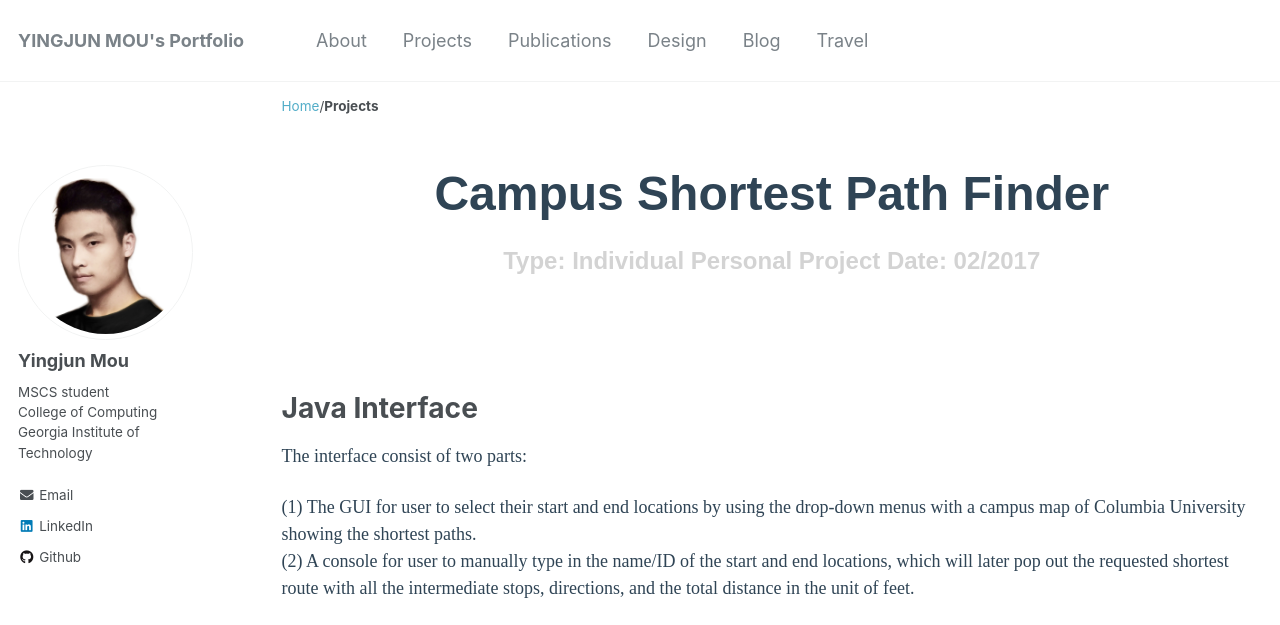
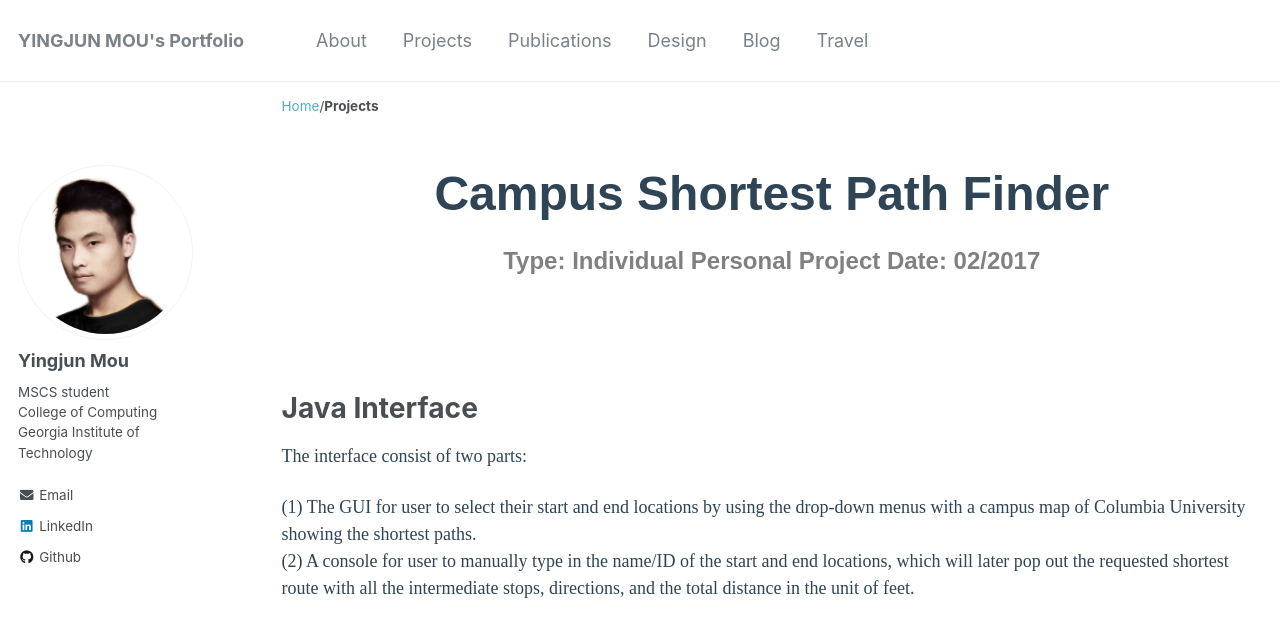
Before and after one commit to yingjun-mou/yingjun-mou.github.io, a Jekyll site: the page built from _pages/PP-001-path-finder.html, in a window 1280 px wide and 1400 px high. Shown: the top 625 px of the window. Built offline with Jekyll 4.4.1, drawn with Linux system fonts in a browser that asks for light colours; grey boxes are pictures that could not be loaded.

Commit message:
Update PP-001-path-finder.html

```diff
--- a/_pages/PP-001-path-finder.html
+++ b/_pages/PP-001-path-finder.html
@@ -17,7 +17,7 @@
 
     .project-subtitle {
        text-align: center;
-       color: lightgrey;
+       color: gray;
        font-size: 24px;
        font-weight: bold;
        font-family: sans-serif;
@@ -118,10 +118,10 @@
 
 
 <div id="wrapper">
-    <video id="video1" width="400" height="300" autoplay="autoplay" preload="none">
+    <video id="video1" width="400" height="300" autoplay="autoplay">
         <source type="video/mp4" src="../images/001-Shortest-path-finder/MP4_Pathfinder1.mp4" />
     </video>
-    <video id="video2" width="400" height="300" autoplay="autoplay" preload="none">
+    <video id="video2" width="400" height="300" autoplay="autoplay">
         <source type="video/mp4" src="../images/001-Shortest-path-finder/MP4_Pathfinder2.mp4" />
     </video>
     <div style="clear:both"></div>
@@ -159,11 +159,11 @@
 
 <div id="wrapper">
     <div class="content_img" style="float: left">
-        <img src="../images/001-Shortest-path-finder/Data_Nodes.JPG" height="100">
+        <img src="../images/001-Shortest-path-finder/Data_Nodes.JPG" height="50">
         <span class="caption">the csv file of nodes data</span>
     </div>
     <div class="content_img" style="float: left">
-        <img src="../images/001-Shortest-path-finder/Data_Edges.JPG" height="100">
+        <img src="../images/001-Shortest-path-finder/Data_Edges.JPG" height="50">
         <span class="caption">the csv file of edges data</span>
     </div>
 </div>
```
